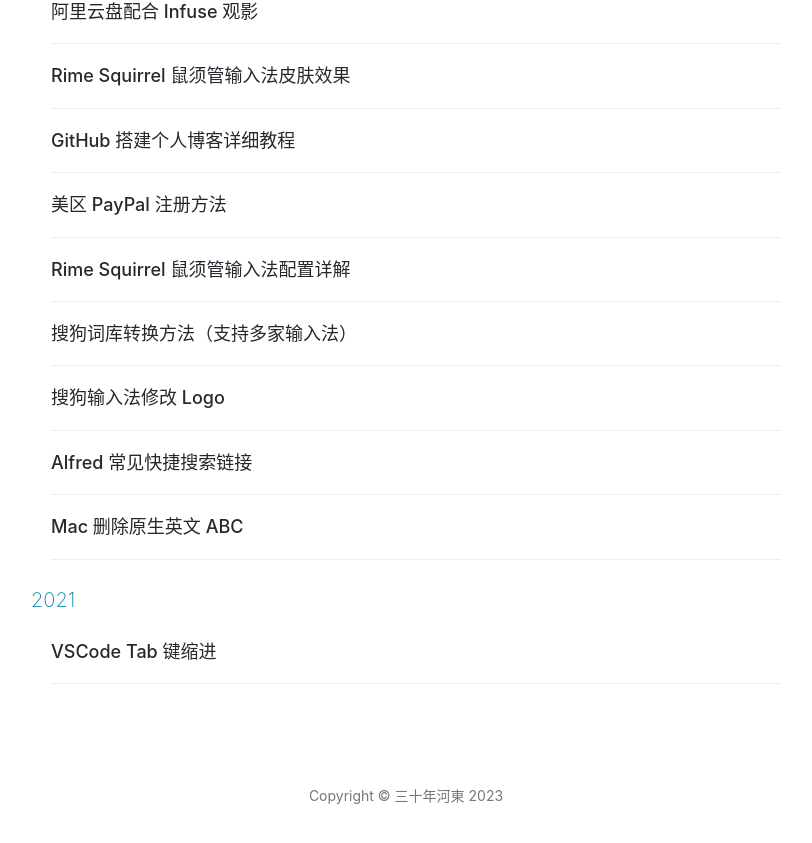
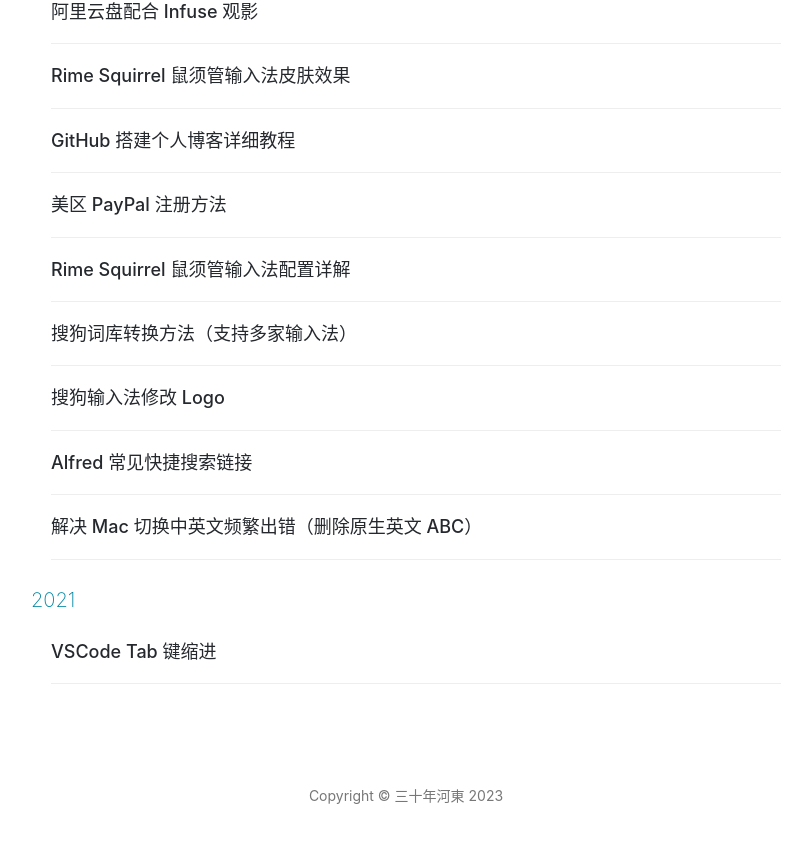
Before and after one commit to ssnhd/ssnhd.github.io, a Jekyll site: the page built from archive.html, in a window 1280 px wide and 900 px high, scrolled down 1873 px. Shown: the top 843 px of the window, without its empty margins (234-1046 px from the left). Built offline with Jekyll 4.4.1, drawn with Linux system fonts in a browser that asks for light colours; nearby versions of some CDN libraries; comment, search, counter and statistics services are not loaded.

Commit message:
Update 2022-1-1-mac-inputdel.md

```diff
--- a/_posts/2022-1-1-mac-inputdel.md
+++ b/_posts/2022-1-1-mac-inputdel.md
@@ -1,6 +1,6 @@
 ---
 layout:     post
-title:      Mac 删除原生英文 ABC
+title:      解决 Mac 切换中英文频繁出错（删除原生英文 ABC）
 subtitle:
 date:       2022-1-1
 author:     河東
```
